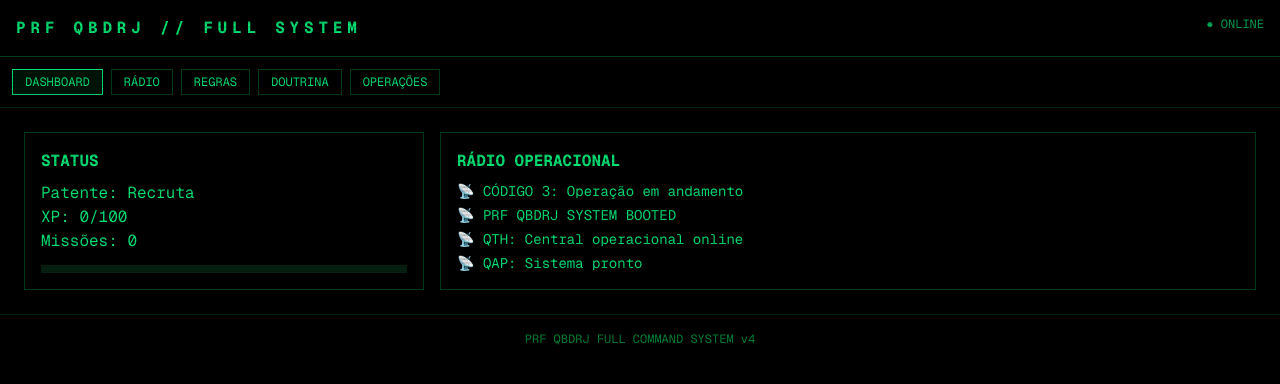
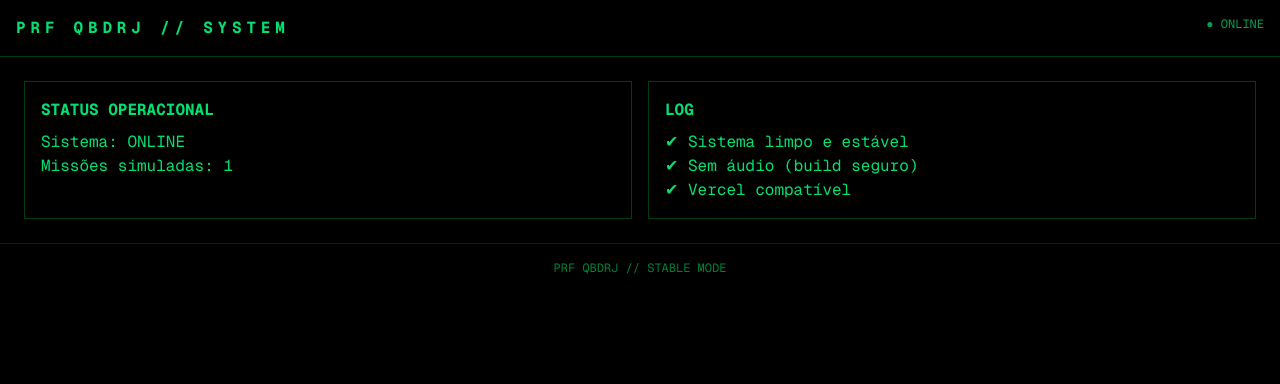
Before and after one commit to CratorGS/PRF-QBDRJ, a Next.js app: page / in a window 1280 px wide. Shown: the top 384 px of the page. Built offline with nearby package versions, Linux system fonts and the light colour scheme.

Commit message:
remove audio fully fix stability

```diff
--- a/app/page.tsx
+++ b/app/page.tsx
@@ -2,220 +2,52 @@
 
 import { useEffect, useState } from "react";
 
-const ranks = [
-  "Recruta",
-  "Agente",
-  "Agente Especial",
-  "Inspetor",
-  "Supervisor",
-  "Comando",
-  "Comando Geral",
-];
+export default function Home() {
+  const [status] = useState("ONLINE");
+  const [missions, setMissions] = useState(0);
 
-const rules = [
-  "Hierarquia deve ser respeitada em qualquer operação.",
-  "Comunicação via rádio deve ser objetiva e limpa.",
-  "Abordagem sempre com protocolo de segurança.",
-  "Uso de força apenas proporcional e necessário.",
-  "Relatórios obrigatórios após operações.",
-];
-
-const doctrine = [
-  "QAP: Escuta ativa contínua obrigatória.",
-  "QTH: Identificação de posição operacional.",
-  "Código 1: Patrulhamento preventivo.",
-  "Código 3: Emergência prioritária.",
-  "Código 5: Operação tática ativa.",
-  "Comunicação sempre objetiva e curta.",
-];
-
-type Page = "dashboard" | "radio" | "rules" | "doctrine" | "ops";
-
-export default function Home() {
-  const [page, setPage] = useState<Page>("dashboard");
-  const [rank, setRank] = useState("Recruta");
-  const [xp, setXp] = useState(0);
-  const [missions, setMissions] = useState(0);
-  const [logs, setLogs] = useState<string[]>([]);
-
-  // 🎧 SYSTEM BOOT
-  useEffect(() => {
-    setLogs([
-      "PRF QBDRJ SYSTEM BOOTED",
-      "QTH: Central operacional online",
-      "QAP: Sistema pronto",
-    ]);
-  }, []);
-
-  // 📡 RADIO SYSTEM
   useEffect(() => {
     const interval = setInterval(() => {
-      const msgs = [
-        "QAP: Patrulha ativa na região",
-        "ALERTA: Movimento suspeito detectado",
-        "QTH: Unidade reposicionada",
-        "CÓDIGO 3: Operação em andamento",
-        "STATUS: Área controlada",
-      ];
-
-      setLogs((prev) => [
-        msgs[Math.floor(Math.random() * msgs.length)],
-        ...prev.slice(0, 8),
-      ]);
-    }, 3000);
+      setMissions((m) => m + 1);
+    }, 5000);
 
     return () => clearInterval(interval);
   }, []);
 
-  // 🎮 AUTO PROGRESS
-  useEffect(() => {
-    const interval = setInterval(() => {
-      setXp((old) => {
-        let newXp = old + 12;
-        let idx = ranks.indexOf(rank);
-
-        if (newXp >= 100 && idx < ranks.length - 1) {
-          newXp = 0;
-          idx++;
-          setRank(ranks[idx]);
-        }
-
-        return newXp;
-      });
-
-      setMissions((m) => m + 1);
-    }, 6000);
-
-    return () => clearInterval(interval);
-  }, [rank]);
-
-  const playBeep = () => {
-    const audio = new Audio("/beethoven.mp3");
-    audio.volume = 0.15;
-    audio.play().catch(() => {});
-  };
-
-  const NavButton = (label: string, p: Page) => (
-    <button
-      onClick={() => {
-        playBeep();
-        setPage(p);
-      }}
-      className={`px-3 py-1 text-xs border ${
-        page === p ? "border-green-400 bg-green-500/10" : "border-green-500/30"
-      }`}
-    >
-      {label}
-    </button>
-  );
-
   return (
     <div className="min-h-screen bg-black text-green-400 font-mono">
-
-      {/* AUDIO */}
-      <audio autoPlay loop>
-        <source src="/beethoven.mp3" type="audio/mpeg" />
-      </audio>
 
       {/* HEADER */}
       <header className="border-b border-green-500/30 p-4 flex justify-between">
         <h1 className="tracking-[0.3em] font-bold">
-          PRF QBDRJ // FULL SYSTEM
+          PRF QBDRJ // SYSTEM
         </h1>
-        <span className="text-xs animate-pulse">● ONLINE</span>
+        <span className="text-xs animate-pulse">● {status}</span>
       </header>
 
-      {/* NAV */}
-      <div className="p-3 flex gap-2 flex-wrap border-b border-green-500/20">
-        {NavButton("DASHBOARD", "dashboard")}
-        {NavButton("RÁDIO", "radio")}
-        {NavButton("REGRAS", "rules")}
-        {NavButton("DOUTRINA", "doctrine")}
-        {NavButton("OPERAÇÕES", "ops")}
-      </div>
+      {/* MAIN */}
+      <main className="p-6 grid md:grid-cols-2 gap-4">
 
-      {/* CONTENT */}
-      <main className="p-6 grid md:grid-cols-3 gap-4">
+        <div className="border border-green-500/30 p-4">
+          <h2 className="font-bold mb-2">STATUS OPERACIONAL</h2>
+          <p>Sistema: {status}</p>
+          <p>Missões simuladas: {missions}</p>
+        </div>
 
-        {/* DASHBOARD */}
-        {page === "dashboard" && (
-          <>
-            <div className="border border-green-500/30 p-4">
-              <h2 className="font-bold mb-2">STATUS</h2>
-              <p>Patente: {rank}</p>
-              <p>XP: {xp}/100</p>
-              <p>Missões: {missions}</p>
-
-              <div className="mt-3 h-2 bg-green-900/40">
-                <div
-                  className="h-full bg-green-500 transition-all"
-                  style={{ width: `${xp}%` }}
-                />
-              </div>
-            </div>
-
-            <div className="border border-green-500/30 p-4 md:col-span-2">
-              <h2 className="font-bold mb-2">RÁDIO OPERACIONAL</h2>
-              <div className="space-y-1 text-sm max-h-64 overflow-auto">
-                {logs.map((l, i) => (
-                  <p key={i}>📡 {l}</p>
-                ))}
-              </div>
-            </div>
-          </>
-        )}
-
-        {/* RADIO FULL */}
-        {page === "radio" && (
-          <div className="md:col-span-3 border border-green-500/30 p-4">
-            <h2 className="font-bold mb-2">RÁDIO FULL SYSTEM</h2>
-            {logs.map((l, i) => (
-              <p key={i}>📡 {l}</p>
-            ))}
-          </div>
-        )}
-
-        {/* RULES */}
-        {page === "rules" && (
-          <div className="md:col-span-3 border border-green-500/30 p-4">
-            <h2 className="font-bold mb-2">REGRAS PRF QBDRJ</h2>
-            <ul className="text-sm space-y-1">
-              {rules.map((r, i) => (
-                <li key={i}>• {r}</li>
-              ))}
-            </ul>
-          </div>
-        )}
-
-        {/* DOCTRINE */}
-        {page === "doctrine" && (
-          <div className="md:col-span-3 border border-green-500/30 p-4">
-            <h2 className="font-bold mb-2">DOUTRINA OPERACIONAL</h2>
-            <ul className="text-sm space-y-1">
-              {doctrine.map((d, i) => (
-                <li key={i}>• {d}</li>
-              ))}
-            </ul>
-          </div>
-        )}
-
-        {/* OPS */}
-        {page === "ops" && (
-          <div className="md:col-span-3 border border-green-500/30 p-4">
-            <h2 className="font-bold mb-2">OPERAÇÕES ATIVAS</h2>
-            <p className="text-sm">Sistema em simulação contínua...</p>
-          </div>
-        )}
+        <div className="border border-green-500/30 p-4">
+          <h2 className="font-bold mb-2">LOG</h2>
+          <p>✔ Sistema limpo e estável</p>
+          <p>✔ Sem áudio (build seguro)</p>
+          <p>✔ Vercel compatível</p>
+        </div>
 
       </main>
 
       {/* FOOTER */}
       <footer className="text-center text-xs text-green-700 p-4 border-t border-green-500/20">
-        PRF QBDRJ FULL COMMAND SYSTEM v4
+        PRF QBDRJ // STABLE MODE
       </footer>
 
-      {/* SCANLINE */}
-      <div className="pointer-events-none fixed inset-0 opacity-10 bg-[linear-gradient(to_bottom,transparent_50%,black_50%)] bg-[length:100%_4px]" />
     </div>
   );
 }
```
Also changed, not shown: 1 other file (tests, documents, lock files or other folders).
